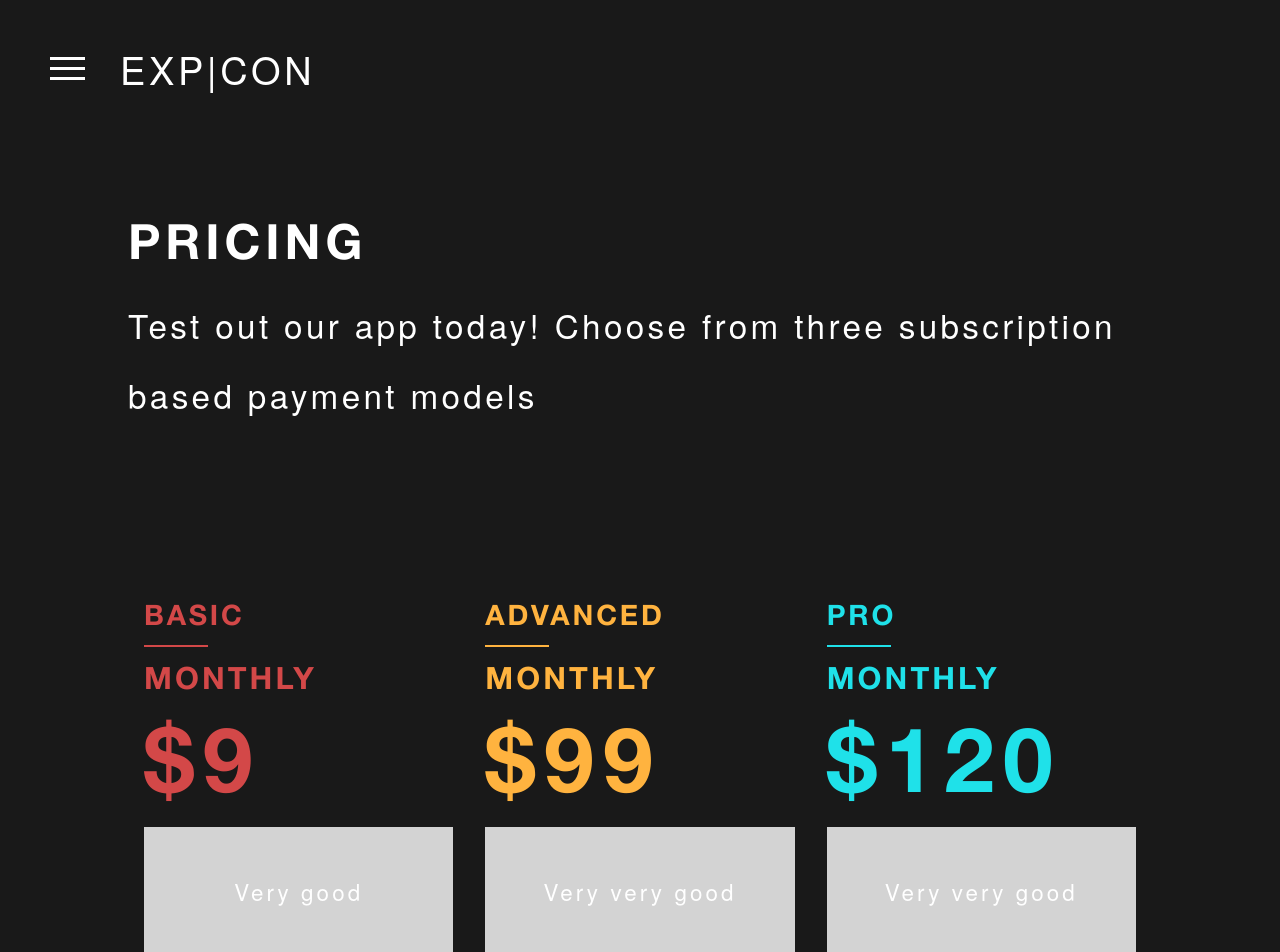
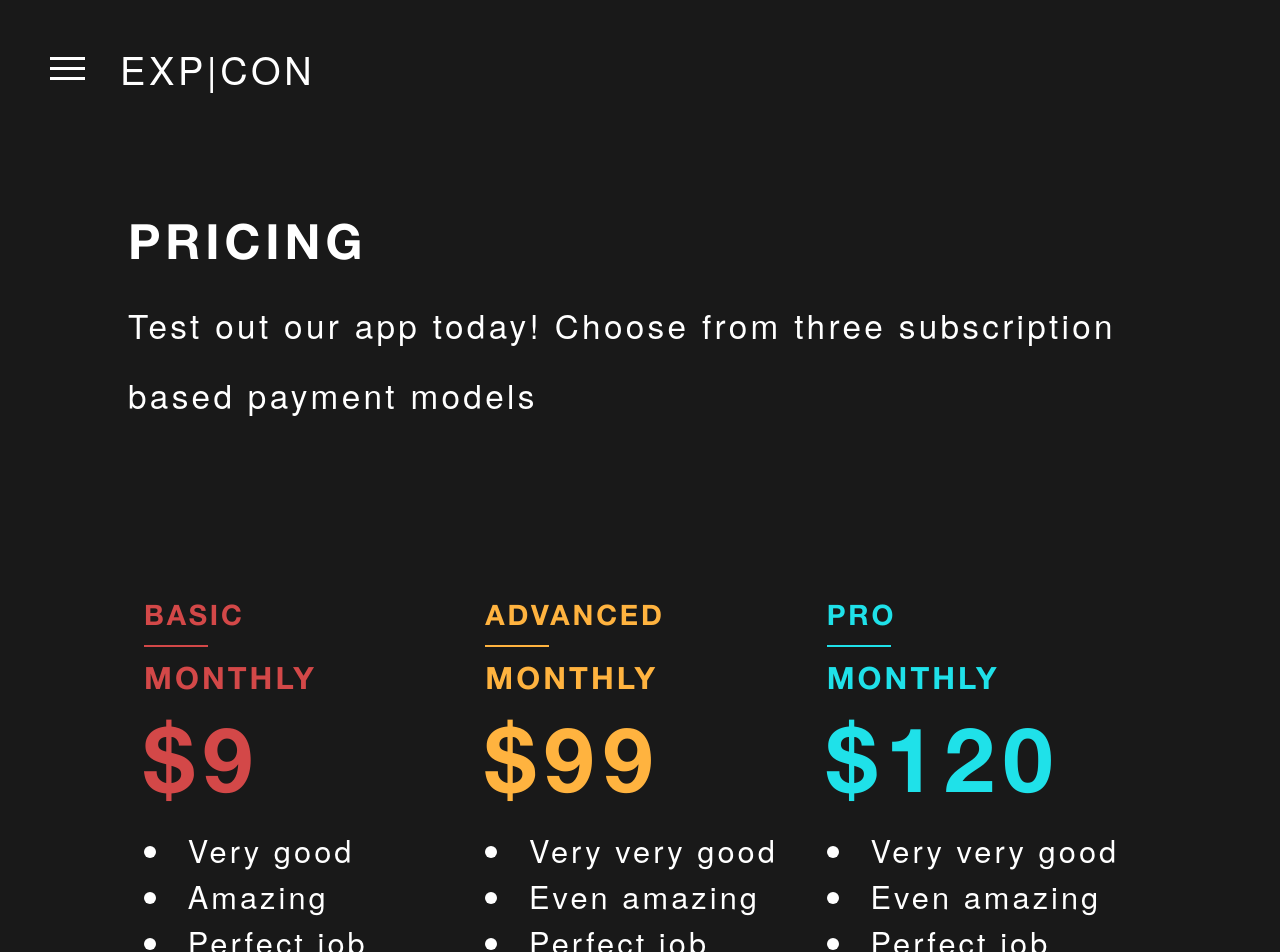
Before and after one commit to twang905/speer-frontend-assessment, a React (Create React App) app: page /pricing in a window 1280 px wide. Shown: the top 952 px of the page. Built offline with nearby package versions, Linux system fonts and the light colour scheme.

Commit message:
complete scroll test

```diff
--- a/src/App.css
+++ b/src/App.css
@@ -153,6 +153,8 @@ form {
   width: 15vw;
   height: 4.1vw;
   font-size: 1.1vw;
+  position: relative;
+  left: 42.5vw;
 }
 
 .hero-contents {
@@ -204,7 +206,7 @@ form {
 
 .navigation-bar {
   background-color: transparent;
-  height: 200px;
+  height: 100px;
   z-index: 1;
 }
 
@@ -222,6 +224,14 @@ form {
 
 .navbar-toggler {
   color: white;
+}
+
+.parent {
+  scroll-snap-type: y mandatory;
+  flex-basis: 50%;
+  max-height: 100vh;
+  scroll-snap-stop: always;
+  overflow-y: scroll;
 }
 
 .payment-page-button {
@@ -414,33 +424,10 @@ form {
   width: 18vw;
   font-size: 1.5vw;
   letter-spacing: .15vw;
+  position: relative;
+  left: 50vw;
 }
 
-.parent {
-  margin-top: 90px;
-  scroll-snap-type: y mandatory;
-  flex-basis: 50%;
-  max-height: 50vh;
-  scroll-snap-stop: always;
-  overflow-y: scroll;
-}
-
-li{
-border-bottom: 1px solid white;
-padding: 3rem;
-font-size: 1.4rem;
-color: rgba(white, .5);
-background: lightgray;
-text-align: center;
-scroll-snap-align: start;
-display: flex;
-flex-flow: column;
-justify-content: center;
-}
-
-.stop {
-scroll-snap-stop: always;
-}
 #contact-section {
   background-color: #5E33D1;
   padding: 5% 10%;
--- a/src/App.js
+++ b/src/App.js
@@ -15,7 +15,6 @@ function App() {
           <Route path="/pricing" component={PricingPage} />
           <Route path="/payment" component={PaymentPage} />
         </Switch>
-        <Footer />
       </Router>
     </div>
   );
--- a/src/components/LandingPage.jsx
+++ b/src/components/LandingPage.jsx
@@ -5,22 +5,29 @@ import HeroSection from "./landing_page/HeroSection";
 import LandingPerks from "./landing_page/LandingPerks";
 import Reviews from "./landing_page/Reviews";
 import SuperiorSound from "./landing_page/SuperiorSound";
+import Footer from "./shared/Footer";
 import Navbar from "./shared/Navbar";
 
 function LandingPage() {
     return(
         <div>
+            {/* moving navigation bar */}
             <header id="header">
                 <Navbar color="white"/>
             </header>
+            {/* main body of landing page */}
             <div id="landing-page">
+                <div class="wrapper">
+                    <div class="parent">
                         <HeroSection />
-
                         <SuperiorSound/>
                         <FrontRowSeats/>
                         <LandingPerks/>
                         <Reviews/>
                         <Download/>
+                        <Footer />
+                    </div>
+                </div>
             </div>
         </div>
     );
--- a/src/components/PaymentPage.jsx
+++ b/src/components/PaymentPage.jsx
@@ -1,24 +1,23 @@
 import React from "react";
 import InfoForms from "./payment_page/InfoForms";
 import SelectPlan from "./payment_page/SelectPlan";
+import TermsOfService from "./payment_page/TermsOfService";
+import Footer from "./shared/Footer";
 import Navbar from "./shared/Navbar";
 
 function PaymentPage() {
     return(
         <div>
+            {/* fixed navigation bar */}
             <Navbar color="black" />
+            {/* main body of payment page */}
             <div id="payment-page">
                 <h1 className="section-title">payment</h1>
                 <SelectPlan />
                 <InfoForms />
-                <div className="row">
-                    <div className="col-lg-6">
-                        <p className="terms-of-service">By continuing, I acknowledge that I've read and agree to the Terms of Service & Privacy Policy</p>
-                        <button type="button" className="grad-btn payment-page-button">Download</button>
-                    </div>
-                    <div className="col-lg-6" />
-                </div>
+                <TermsOfService />
             </div>
+            <Footer />
         </div>
     );
 }
--- a/src/components/PricingPage.jsx
+++ b/src/components/PricingPage.jsx
@@ -2,16 +2,20 @@ import React from "react";
 import PricingSection from "./pricing_page/PricingSection";
 import PerksSection from "./pricing_page/PerksSection";
 import Navbar from "./shared/Navbar";
+import Footer from "./shared/Footer";
 
 function PricingPage() {
     return(
         <div>
+            {/* Fixed navigation bar */}
             <header id="header">
                 <Navbar color="white"/>
             </header>
+            {/* main body of pricing page */}
             <div id="pricing-page">
                 <PricingSection />
                 <PerksSection />
+                <Footer />
             </div>
         </div>
     );
--- a/src/components/landing_page/HeroSection.jsx
+++ b/src/components/landing_page/HeroSection.jsx
@@ -8,9 +8,7 @@ function HeroSection() {
             <div className="hero-contents">
                 <h1 className="hero-title">interactive concert experience</h1>
                 <h2 className="hero-subtitle">Experience your favourite artists like never before and from the comfort of your own home.</h2>
-                <div className="center-horizontal">
-                    <button type="button" className="grad-btn hero-button">TRY IT NOW</button>
-                </div>
+                <button type="button" className="grad-btn hero-button">TRY IT NOW</button>
             </div>
         </section>
     );
--- /dev/null
+++ b/src/components/payment_page/TermsOfService.jsx
@@ -0,0 +1,15 @@
+import React from "react";
+
+function TermsOfService() {
+  return(
+    <div className="row">
+        <div className="col-lg-6">
+            <p className="terms-of-service">By continuing, I acknowledge that I've read and agree to the Terms of Service & Privacy Policy</p>
+            <button type="button" className="grad-btn payment-page-button">Download</button>
+        </div>
+        <div className="col-lg-6" />
+    </div>
+  );
+}
+
+export default TermsOfService;
```
Lines whose indentation alone changed are shown as unchanged.
